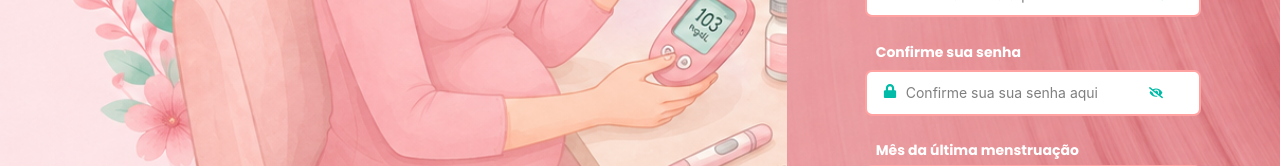
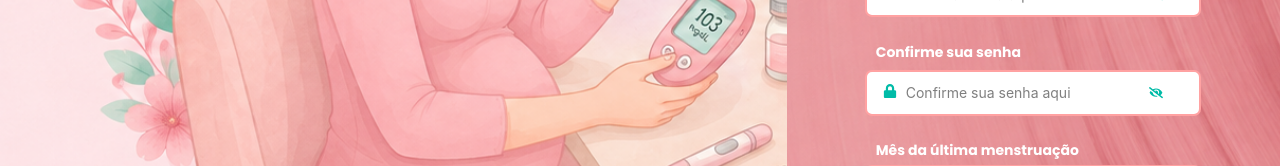
Before and after one commit to Alef-A-Santos/Gestcare, a React (Vite) app in the folder src/frontend/: page /Cadastro in a window 1280 px wide. Shown: the part 538-704 px from the top of the page. Built offline with nearby package versions, Linux system fonts and the light colour scheme.

Commit message:
corrigindo erro de escrita no placeholder

```diff
--- a/src/frontend/src/components/InputsCadastro.jsx
+++ b/src/frontend/src/components/InputsCadastro.jsx
@@ -153,7 +153,7 @@ const InputCadastro = forwardRef((props, ref) => {
 
         <Inputs
           tipoDado={isSenha ? "text" : "password"}
-          placeName="Confirme sua sua senha aqui"
+          placeName="Confirme sua senha aqui"
           onInput={(e) => {
             setErroSenha(testarSenha(e.target.value) || "");
           }}
```
